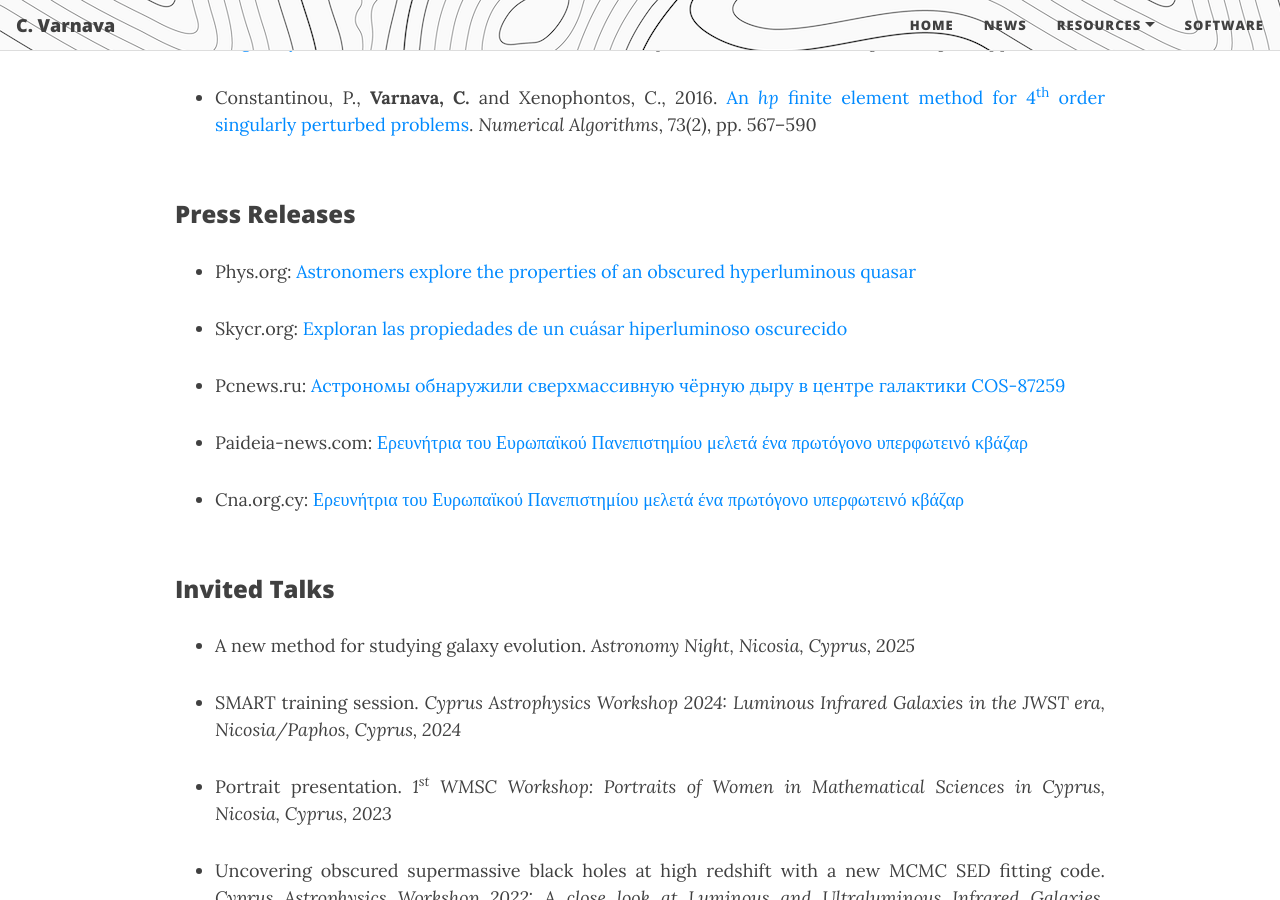
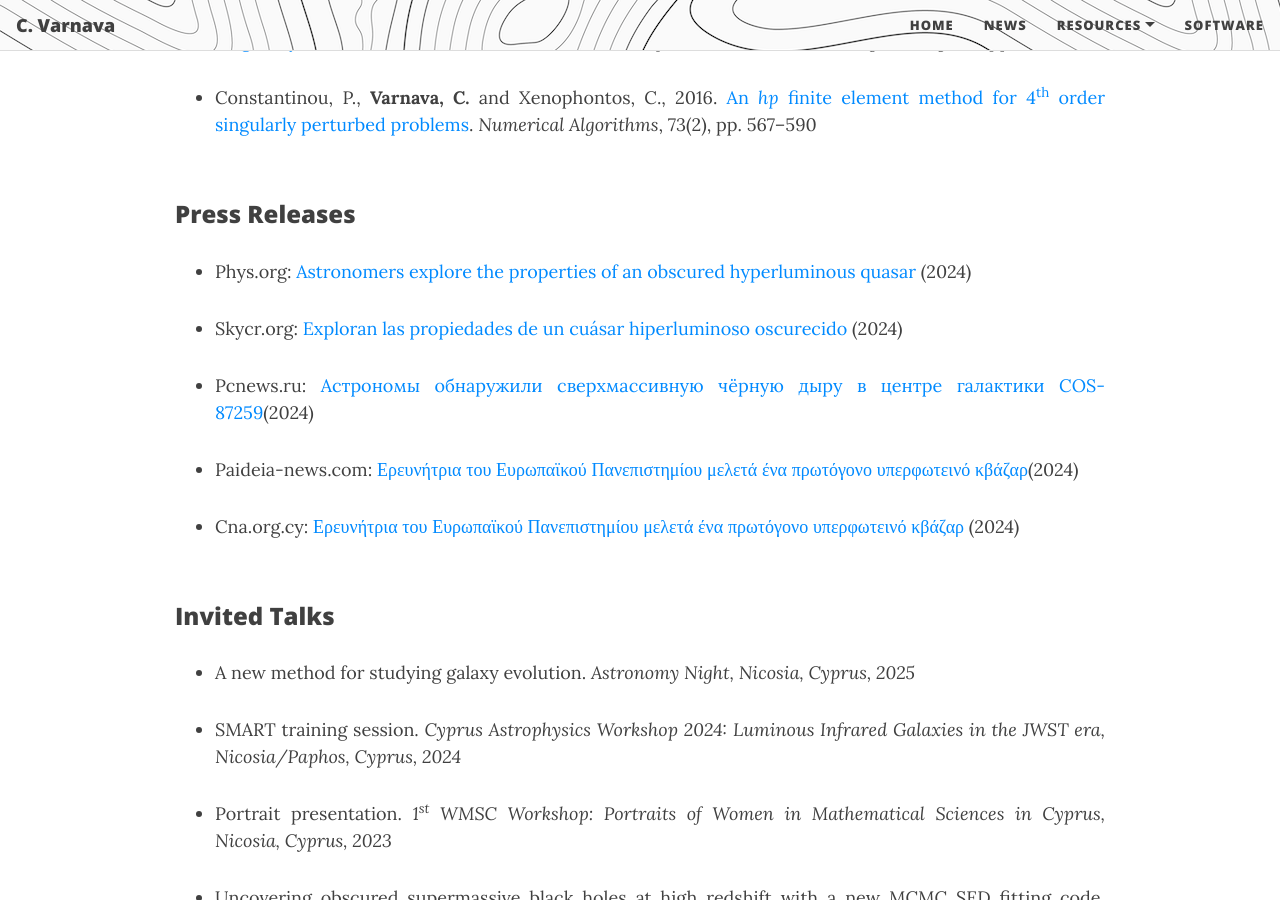
Before and after one commit to ch-var/ch-var.github.io, a Jekyll site: the page built from cv.html, in a window 1280 px wide and 900 px high, scrolled down 3306 px. Built offline with Jekyll 4.4.1, drawn with Linux system fonts in a browser that asks for light colours; formulas are drawn with MathJax 3.

Commit message:
Update cv.html

```diff
--- a/cv.html
+++ b/cv.html
@@ -100,15 +100,15 @@ mathjax: true
 <br>
 <p style="font-family: var(--header-font); font-weight: 800; line-height: 1.1; font-size: 1.5rem; margin-top: 1.25rem;">Press Releases</p>
 <ul>
-<li class="responsive-margin">Phys.org: <a href="https://phys.org/news/2024-10-astronomers-explore-properties-obscured-hyperluminous.html">Astronomers explore the properties of an obscured hyperluminous quasar</a></li>
+<li class="responsive-margin">Phys.org: <a href="https://phys.org/news/2024-10-astronomers-explore-properties-obscured-hyperluminous.html">Astronomers explore the properties of an obscured hyperluminous quasar</a> (2024)</li>
 <p></p>
-<li class="responsive-margin">Skycr.org: <a href="https://skycr.org/2024/10/21/exploran-las-propiedades-de-un-cuasar-hiperluminoso-oscurecido/">Exploran las propiedades de un cuásar hiperluminoso oscurecido</a></li>
+<li class="responsive-margin">Skycr.org: <a href="https://skycr.org/2024/10/21/exploran-las-propiedades-de-un-cuasar-hiperluminoso-oscurecido/">Exploran las propiedades de un cuásar hiperluminoso oscurecido</a> (2024)</li>
 <p></p>
-<li class="responsive-margin">Pcnews.ru: <a href="https://pcnews.ru/news/astronomy_obnaruzili_sverhmassivnuu_cernuu_dyru_v_centre_galaktiki_cos_87259-1530160.html#gsc.tab=0">Астрономы обнаружили сверхмассивную чёрную дыру в центре галактики COS-87259</a></li>
+<li class="responsive-margin">Pcnews.ru: <a href="https://pcnews.ru/news/astronomy_obnaruzili_sverhmassivnuu_cernuu_dyru_v_centre_galaktiki_cos_87259-1530160.html#gsc.tab=0">Астрономы обнаружили сверхмассивную чёрную дыру в центре галактики COS-87259</a>(2024)</li>
 <p></p>
-<li class="responsive-margin">Paideia-news.com: <a href="https://paideia-news.com/panepistimio-frederick/2024/11/11/ereynitria-toy-eyropaikoy-panepistimioy-meleta-ena-protogono-yperfoteino-kbazar">Ερευνήτρια του Ευρωπαϊκού Πανεπιστημίου μελετά ένα πρωτόγονο υπερφωτεινό κβάζαρ</a></li>
+<li class="responsive-margin">Paideia-news.com: <a href="https://paideia-news.com/panepistimio-frederick/2024/11/11/ereynitria-toy-eyropaikoy-panepistimioy-meleta-ena-protogono-yperfoteino-kbazar">Ερευνήτρια του Ευρωπαϊκού Πανεπιστημίου μελετά ένα πρωτόγονο υπερφωτεινό κβάζαρ</a>(2024)</li>
 <p></p>
-<li class="responsive-margin">Cna.org.cy: <a href="https://www.cna.org.cy/press-release/article/7556971/anakoinosi-typoy-evropaiko-panepistimio-kyproy">Ερευνήτρια του Ευρωπαϊκού Πανεπιστημίου μελετά ένα πρωτόγονο υπερφωτεινό κβάζαρ</a></li>
+<li class="responsive-margin">Cna.org.cy: <a href="https://www.cna.org.cy/press-release/article/7556971/anakoinosi-typoy-evropaiko-panepistimio-kyproy">Ερευνήτρια του Ευρωπαϊκού Πανεπιστημίου μελετά ένα πρωτόγονο υπερφωτεινό κβάζαρ</a> (2024)</li>
 </ul>
 <br>
 <p style="font-family: var(--header-font); font-weight: 800; line-height: 1.1; font-size: 1.5rem; margin-top: 1.25rem;">Invited Talks</p>
```
